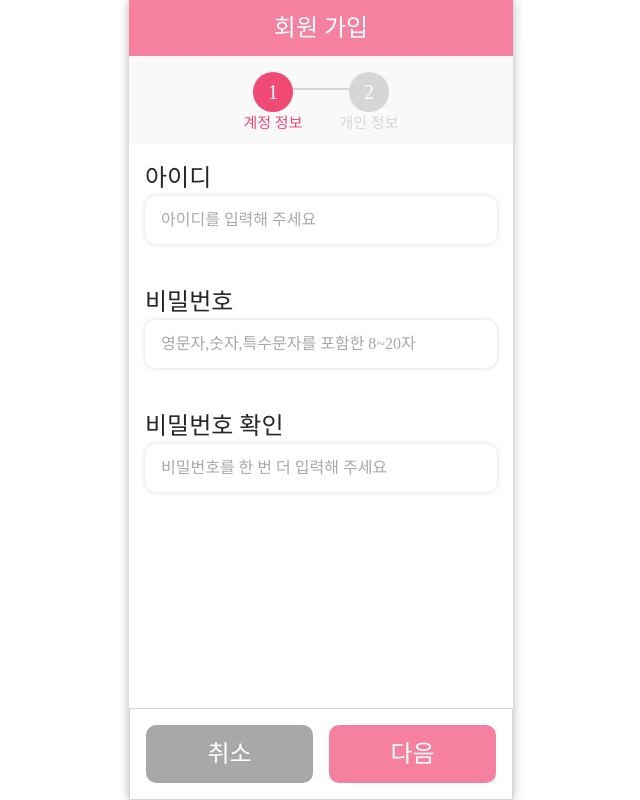
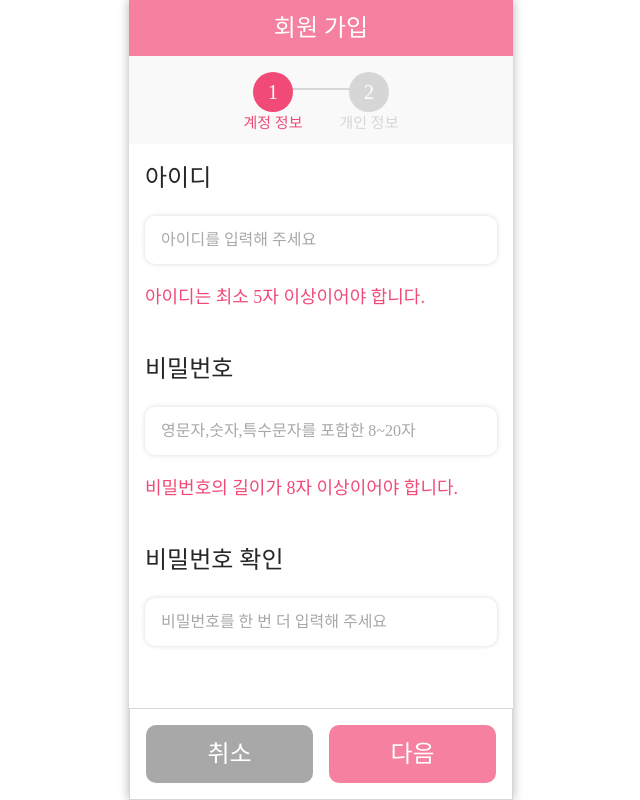
Before and after one commit to hanaro7team1/frontend, a Next.js app: page /auth/signup in a window 1280 px wide. Shown: the whole page, without its empty margins (319-959 px from the left). Built offline with nearby package versions, Linux system fonts and the light colour scheme; a web font is replaced by a local one.

Commit message:
Feat: 회원가입 페이지에 디바운싱 적용

```diff
--- a/src/components/domain/admin/auth/SignUpAccPage.tsx
+++ b/src/components/domain/admin/auth/SignUpAccPage.tsx
@@ -2,19 +2,56 @@ import { Input, Txt } from '@/components/atoms';
 import useValidation from '@/hooks/auth/uesValidation';
 
 export default function SignUpAccPage() {
+  const { form, errors, handleChange } = useValidation();
+
+  // TODO: 회원가입 API 호출
+
   return (
     <div className='flex flex-col gap-10'>
-      <div className='gap-5'>
-        <Txt size={24}>아이디</Txt>
-        <Input name='id' placeholder={'아이디를 입력해 주세요'} />
+      <div className='flex flex-col gap-5'>
+        <Txt size={24} align='left'>
+          아이디
+        </Txt>
+        <Input
+          name='id'
+          placeholder={'아이디를 입력해 주세요'}
+          onChange={(e) => handleChange('id', e.target.value)}
+        />
+        {errors.id && (
+          <Txt size={18} align='left' className='text-pink-a76'>
+            {errors.id}
+          </Txt>
+        )}
       </div>
-      <div className='gap-5'>
-        <Txt size={24}>비밀번호</Txt>
-        <Input placeholder={'영문자,숫자,특수문자를 포함한 8~20자'} />
+      <div className='flex flex-col gap-5'>
+        <Txt size={24} align='left'>
+          비밀번호
+        </Txt>
+        <Input
+          name='password'
+          placeholder={'영문자,숫자,특수문자를 포함한 8~20자'}
+          onChange={(e) => handleChange('password', e.target.value)}
+        />
+        {errors.password && (
+          <Txt size={18} align='left' className='text-pink-a76'>
+            {errors.password}
+          </Txt>
+        )}
       </div>
-      <div className='gap-5'>
-        <Txt size={24}>비밀번호 확인</Txt>
-        <Input placeholder={'비밀번호를 한 번 더 입력해 주세요'} />
+
+      <div className='flex flex-col gap-5'>
+        <Txt size={24} align='left'>
+          비밀번호 확인
+        </Txt>
+        <Input
+          placeholder={'비밀번호를 한 번 더 입력해 주세요'}
+          onChange={(e) => handleChange('confirmPassword', e.target.value)}
+        />
+        {errors.confirmPassword && (
+          <Txt size={18} align='left' className='text-pink-a76'>
+            {errors.confirmPassword}
+          </Txt>
+        )}
       </div>
     </div>
   );
--- a/src/hooks/auth/uesValidation.ts
+++ b/src/hooks/auth/uesValidation.ts
@@ -1,5 +1,6 @@
-import { useRef, useState } from 'react';
+import { useEffect, useRef, useState } from 'react';
 import { checkIdValidation, checkPasswordValidation } from '@/lib/authValidation';
+import { useDebounce } from './useDebounce';
 
 export default function useValidation() {
   const [form, setForm] = useState({
@@ -14,40 +15,36 @@ export default function useValidation() {
     confirmPassword: '',
   });
 
+  //디바운싱 처리
+  const debounceId = useDebounce(form.id, 300);
+  const debouncePassword = useDebounce(form.password, 300);
+  const debounceConfirm = useDebounce(form.confirmPassword, 300);
+
   const handleChange = (field: keyof typeof form, value: string, duplicated: boolean = false) => {
     // form을 업데이트 (순수 함수)
     setForm((prev) => ({ ...prev, [field]: value }));
-    // 아이디
-    if (field === 'id') {
-      const { valid, message } = checkIdValidation(value);
+  };
 
-      if (!valid) {
-        setErrors((prev) => ({
-          ...prev,
-          name: valid ? '' : message,
-        }));
-      } else setErrors((prev) => ({ ...prev, name: '' }));
-    }
-    // 패스워드
-    else if (field === 'password') {
-      const { valid, message } = checkPasswordValidation(value);
-      if (!valid) {
-        setErrors((prev) => ({
-          ...prev,
-          password: valid ? '' : message,
-        }));
-      } else setErrors((prev) => ({ ...prev, password: '' }));
+  // 아이디 검증
+  useEffect(() => {
+    const { valid, message } = checkIdValidation(debounceId);
+    setErrors((e) => ({ ...e, id: valid ? '' : message }));
+  }, [debounceId]);
 
-      // 비밀번호 확인
-    } else if (field === 'confirmPassword') {
-      if (value !== form.password) {
-        setErrors((prev) => ({
-          ...prev,
-          confirmPassword: '입력하신 비밀번호와 다릅니다.',
-        }));
-      } else setErrors((prev) => ({ ...prev, confirmPassword: '' }));
-    }
-  };
+  // 비밀번호 규칙 검증
+  useEffect(() => {
+    const { valid, message } = checkPasswordValidation(debouncePassword);
+    setErrors((e) => ({ ...e, password: valid ? '' : message }));
+  }, [debouncePassword]);
+
+  // 비밀번호 일치 검증
+  useEffect(() => {
+    const matchMsg =
+      debounceConfirm && debounceConfirm !== debouncePassword
+        ? '입력하신 비밀번호와 일치하지 않습니다.'
+        : '';
+    setErrors((e) => ({ ...e, confirmPassword: matchMsg }));
+  }, [debouncePassword, debounceConfirm]);
 
   return { form, errors, handleChange };
 }
--- /dev/null
+++ b/src/hooks/auth/useDebounce.ts
@@ -0,0 +1,14 @@
+'use client';
+
+import { useEffect, useState } from 'react';
+
+export function useDebounce<T>(value: T, delay = 300) {
+  const [debounced, setDebounced] = useState(value);
+
+  useEffect(() => {
+    const id = setTimeout(() => setDebounced(value), delay);
+    return () => clearTimeout(id);
+  }, [value, delay]);
+
+  return debounced;
+}
--- a/src/lib/authValidation.ts
+++ b/src/lib/authValidation.ts
@@ -36,7 +36,7 @@ export const signUpValidator = z
     password: passwordSchema,
     confirmPassword: z.string(),
   })
-  .refine((data) => data.password === data.confirmPassword, {
+  .refine(({ password, confirmPassword }) => password === confirmPassword, {
     message: '입력하신 비밀번호와 다릅니다.',
     path: ['confirmPassword'],
   });
@@ -48,13 +48,13 @@ export const changePasswordValidator = z
     newPassword: passwordSchema,
     confirmPassword: z.string(),
   })
-  .refine((data) => data.newPassword === data.confirmPassword, {
+  .refine(({ newPassword, confirmPassword }) => newPassword === confirmPassword, {
     message: '새 비밀번호와 새 비밀번호 확인이 일치하지 않습니다.',
     path: ['confirmPassword'],
   });
 
 export const checkIdValidation = (id: string) => {
-  const result = idSchema.safeParse(name);
+  const result = idSchema.safeParse(id);
   return {
     valid: result.success,
     message: result.success ? '' : result.error.issues[0]?.message || '',
```
